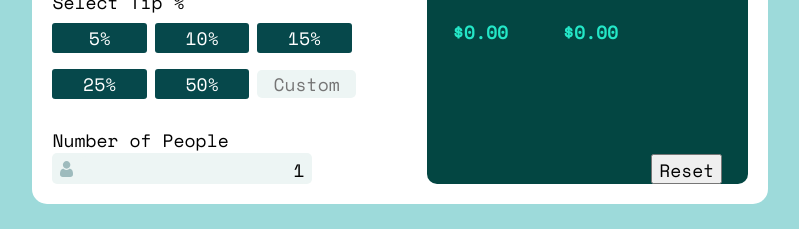
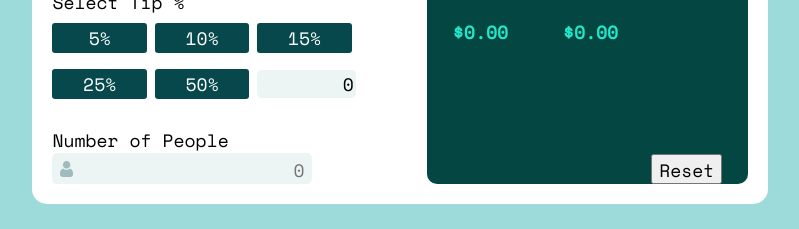
Before and after one commit to AlainNshimirimana/tip-calculator-app, a React (Create React App) app: page / in a window 1280 px wide. Shown: the part 411-640 px from the top of the page, without its empty margins (240-1039 px from the left). Built offline with nearby package versions, Linux system fonts and the light colour scheme.

Commit message:
Form calculations and outputs are all accurate

```diff
--- a/src/App.js
+++ b/src/App.js
@@ -5,17 +5,17 @@ import "./css/App.css";
 import "./css/Form.css";
 
 function App(){
-    const [bill, setBill] = useState(null);
-    const [tip, setTip] = useState(null);
-    const [people, setPeople] = useState(1);
     const [tipAmount, setTipAmount] = useState(0);
     const [totalPerPerson, setTotal] = useState(0);
     return <div className="app-container">
     <header><img src={Title} alt="App Logo"/></header>
         <div className="main-container">
             <div className="form-container">
-            <Form bill={bill} setBill={setBill} tip={tip} setTip={setTip} people={people} setPeople={setPeople}
-             tipAmount={tipAmount} totalPerPerson={totalPerPerson} setTipAmount={setTipAmount} setTotal={setTotal}/>
+            <Form
+             tipAmount={tipAmount}
+             totalPerPerson={totalPerPerson}
+             setTipAmount={setTipAmount}
+             setTotal={setTotal}/>
             </div>
         </div>
     </div>
--- a/src/components/Form.js
+++ b/src/components/Form.js
@@ -1,48 +1,90 @@
-import React from "react";
-import DollarSign from "./images/icon-dollar.svg";
-import PersonIcon from "./images/icon-person.svg";
-import "../css/Form.css";
+import React, { useEffect, useState } from 'react';
+import '../css/Form.css';
+import DollarSign from './images/icon-dollar.svg';
+import PersonIcon from './images/icon-person.svg';
 
+function Form({ setTipAmount, setTotal, tipAmount, totalPerPerson }) {
+  // tipAmount = (Number(bill) * (Number(tip)/100)) / Number(people);
+  // totalPerPerson = (Number(bill) / Number(people)) + Number(tipAmount);
+  const [bill, setBill] = useState(null);
+  const [tip, setTip] = useState(0);
+  const [people, setPeople] = useState(null);
 
-const Form = ({bill, setBill, tip, setTip, people, setPeople, tipAmount, totalPerPerson, setTipAmount, setTotal}) => {
-    // tipAmount = (Number(bill) * (Number(tip)/100)) / Number(people);
-    //totalPerPerson = (Number(bill) / Number(people)) + Number(tipAmount);
+  console.log('im rendering');
+
   const tipHandler = (e) => {
     e.preventDefault();
-        setTip(e.target.value)
+    setTip(e.target.value);
+  };
+  function newTipAmount() {
+    const tipAmount =
+      (Number(bill) * (Number(tip) / 100)) / Number(people);
+    setTipAmount(tipAmount || 0);
   }
-function newTipAmount(){
-    setTipAmount((Number(bill) * (Number(tip)/100)) / Number(people));
+  function newTotal() {
+      const totalPerPerson = Number(bill) / Number(people) + Number(tipAmount);
+    setTotal(totalPerPerson || 0);
   }
-function newTotal(){
-    setTotal((Number(bill) / Number(people)) + Number(tipAmount));
-}
-   return(
+
+  // Every time that anything that is on dependency array updates
+  // It's gonna run
+  useEffect(() => {
+    newTipAmount();
+    newTotal();
+  }, [tip, bill, people, newTipAmount, newTotal]);
+
+  return (
     <form className="form">
       <div className="form-container">
         <div className="form-input">
           <label>Bill</label>
           <div className="input-signs">
-                        <img src={DollarSign} alt="dollar-sign"/>
-                        <input type="number" placeholder="0" value={bill} onChange={(e) => setBill(e.target.value)}/>
+            <img alt="dollar-sign" src={DollarSign} />
+            <input
+              onChange={(e) => setBill(e.target.value)}
+              placeholder="0"
+              type="number"
+              value={bill}
+            />
           </div>
         </div>
 
         <div className="form-tip">
-                    <label>Select Tip %</label><br/>
-                    <button value={5} onClick={tipHandler}>5%</button>
-                    <button value={10} onClick={tipHandler}>10%</button>
-                    <button value={15} onClick={tipHandler}>15%</button>
-                    <button value={25} onClick={tipHandler}>25%</button>
-                    <button value={50} onClick={tipHandler}>50%</button>
-                    <input type="number" placeholder="Custom" value={tip} onChange={(e) => setTip(e.target.value)}/>
+          <label>Select Tip %</label>
+          <br />
+          <button onClick={tipHandler} value={5}>
+            5%
+          </button>
+          <button onClick={tipHandler} value={10}>
+            10%
+          </button>
+          <button onClick={tipHandler} value={15}>
+            15%
+          </button>
+          <button onClick={tipHandler} value={25}>
+            25%
+          </button>
+          <button onClick={tipHandler} value={50}>
+            50%
+          </button>
+          <input
+            onChange={(e) => setTip(e.target.value)}
+            placeholder="Custom"
+            type="number"
+            value={tip}
+          />
         </div>
 
         <div className="form-input">
           <label>Number of People</label>
           <div className="input-signs">
-                        <img src={PersonIcon} alt="person-icon"/>
-                        <input type="number" placeholder="0" value={people} onChange={(e) => setPeople(e.target.value)}/>
+            <img alt="person-icon" src={PersonIcon} />
+            <input
+              onChange={(e) => setPeople(e.target.value)}
+              placeholder="0"
+              type="number"
+              value={people}
+            />
           </div>
         </div>
       </div>
@@ -52,21 +94,21 @@ function newTotal(){
           <div className="output-text">
             <p>Tip Amount</p>
             <p className="output-subtext">/ person</p>
-                            <h2 onChange={newTipAmount()}>${tipAmount.toFixed(2)}</h2>
+            <h2>${tipAmount.toFixed(2)}</h2>
           </div>
         </div>
         <div className="output">
           <div className="output-text">
             <p>Total</p>
             <p className="output-subtext">/ person</p>
-                            <h2 onChange={newTotal()}>${totalPerPerson.toFixed(2)}</h2>
+            <h2>${totalPerPerson.toFixed(2)}</h2>
           </div>
         </div>
 
         <button>Reset</button>
       </div>
     </form>
-   )
+  );
 }
 
 export default Form;
```
Lines whose indentation alone changed are shown as unchanged.
